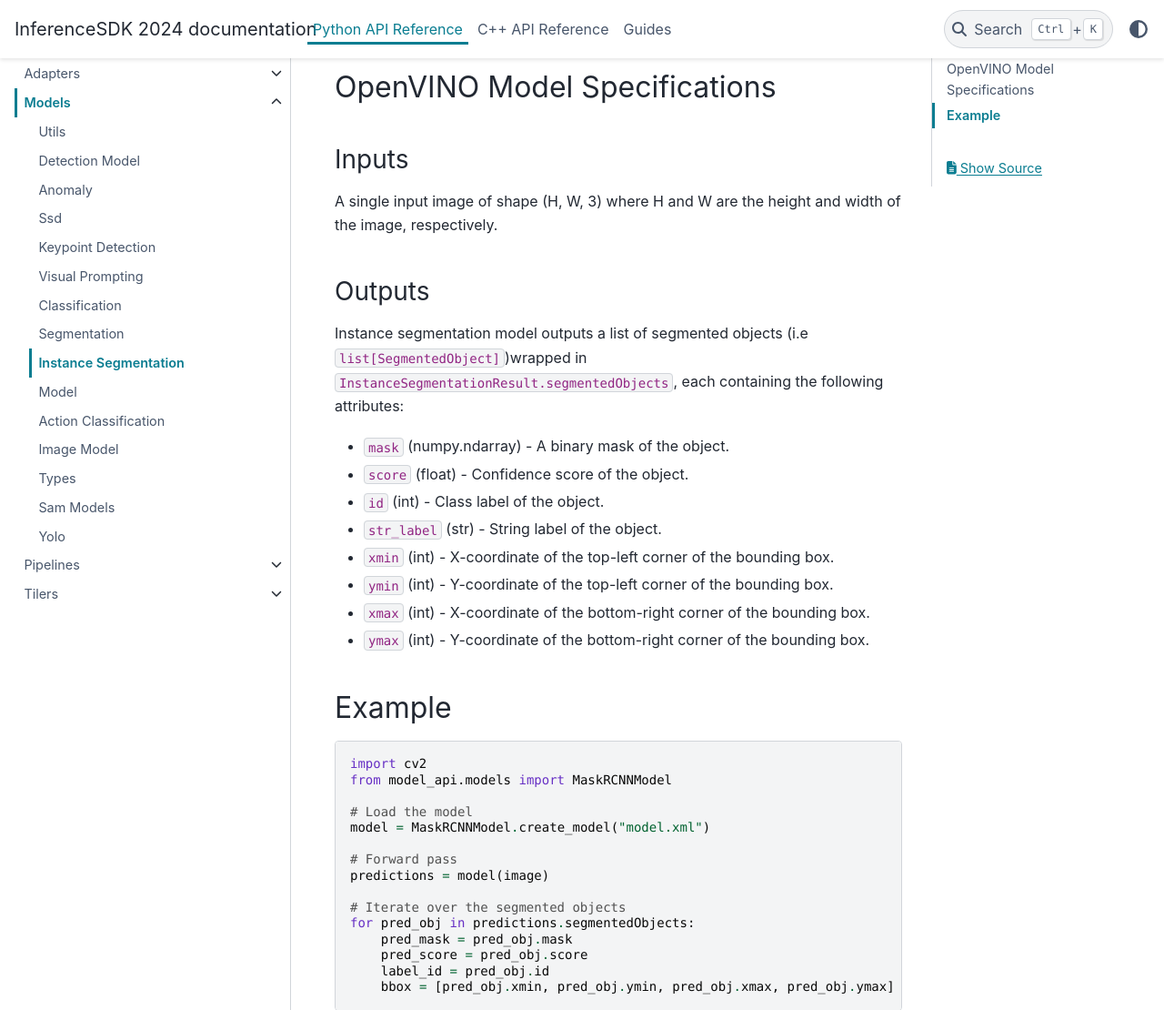
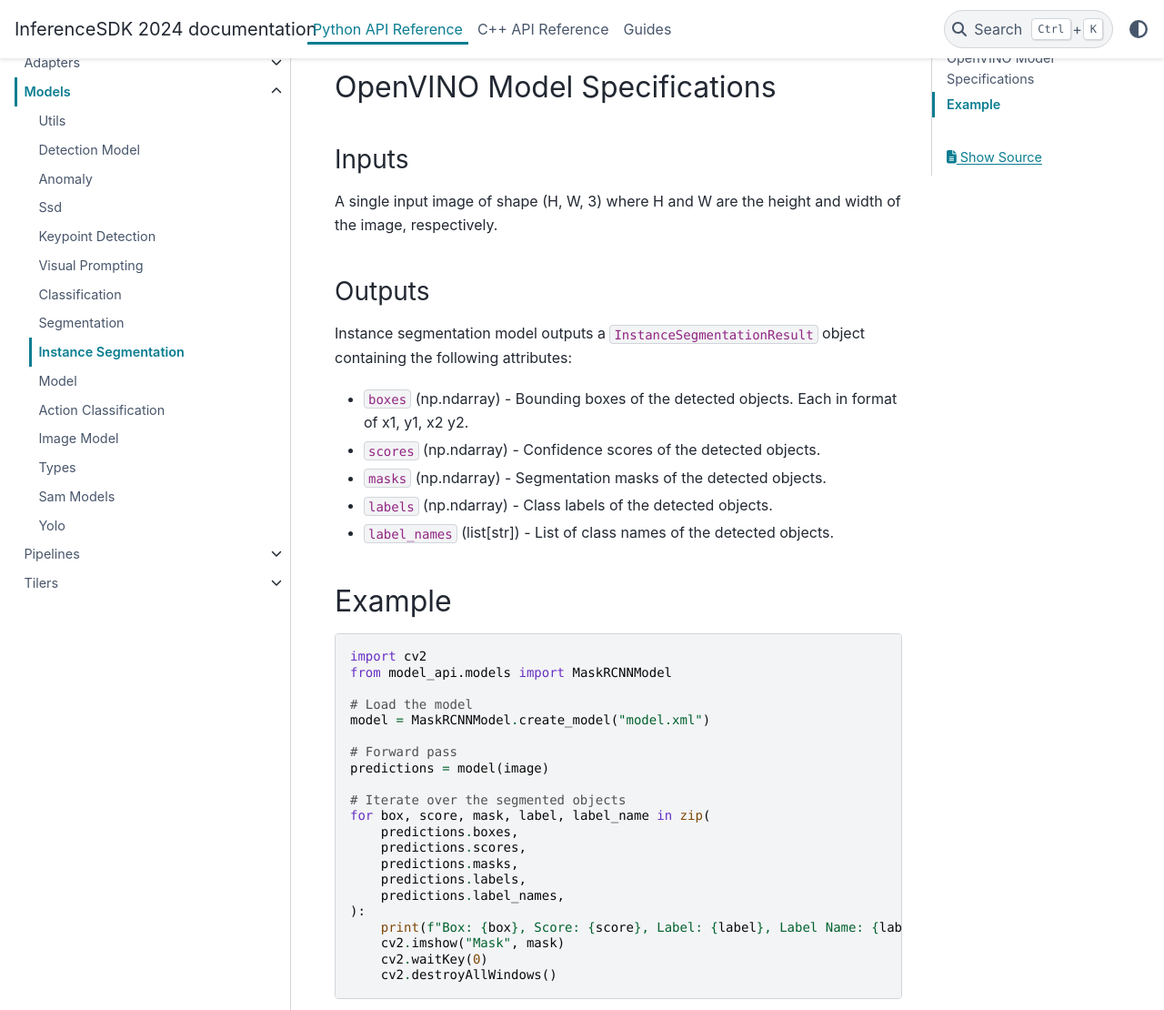
Before and after one commit to openvinotoolkit/model_api, a Sphinx documentation site: the page built from docs/source/python/models/instance_segmentation.md, in a window 1280 px wide and 1400 px high, scrolled down 362 px, cut to the strip 0-1110 px from the top of the window. Shown: the whole strip at 91% size. Built offline with Sphinx 7.4.7 and the PyData theme 0.15.4, drawn with Linux system fonts in a browser that asks for light colours.

Commit message:
update docs

````diff
--- a/docs/source/python/models/instance_segmentation.md
+++ b/docs/source/python/models/instance_segmentation.md
@@ -12,16 +12,13 @@
 
 ### Outputs
 
-Instance segmentation model outputs a list of segmented objects (i.e `list[SegmentedObject]`)wrapped in `InstanceSegmentationResult.segmentedObjects`, each containing the following attributes:
+Instance segmentation model outputs a `InstanceSegmentationResult` object containing the following attributes:
 
-- `mask` (numpy.ndarray) - A binary mask of the object.
-- `score` (float) - Confidence score of the object.
-- `id` (int) - Class label of the object.
-- `str_label` (str) - String label of the object.
-- `xmin` (int) - X-coordinate of the top-left corner of the bounding box.
-- `ymin` (int) - Y-coordinate of the top-left corner of the bounding box.
-- `xmax` (int) - X-coordinate of the bottom-right corner of the bounding box.
-- `ymax` (int) - Y-coordinate of the bottom-right corner of the bounding box.
+- `boxes` (np.ndarray) - Bounding boxes of the detected objects. Each in format of x1, y1, x2 y2.
+- `scores` (np.ndarray) - Confidence scores of the detected objects.
+- `masks` (np.ndarray) - Segmentation masks of the detected objects.
+- `labels` (np.ndarray) - Class labels of the detected objects.
+- `label_names` (list[str]) - List of class names of the detected objects.
 
 ## Example
 
@@ -36,11 +33,17 @@
 predictions = model(image)
 
 # Iterate over the segmented objects
-for pred_obj in predictions.segmentedObjects:
-    pred_mask = pred_obj.mask
-    pred_score = pred_obj.score
-    label_id = pred_obj.id
-    bbox = [pred_obj.xmin, pred_obj.ymin, pred_obj.xmax, pred_obj.ymax]
+for box, score, mask, label, label_name in zip(
+    predictions.boxes,
+    predictions.scores,
+    predictions.masks,
+    predictions.labels,
+    predictions.label_names,
+):
+    print(f"Box: {box}, Score: {score}, Label: {label}, Label Name: {label_name}")
+    cv2.imshow("Mask", mask)
+    cv2.waitKey(0)
+    cv2.destroyAllWindows()
 ```
 
 ```{eval-rst}
````
Also changed, not shown: docs/source/python/models/detection_model.md (+7 -2 lines).
